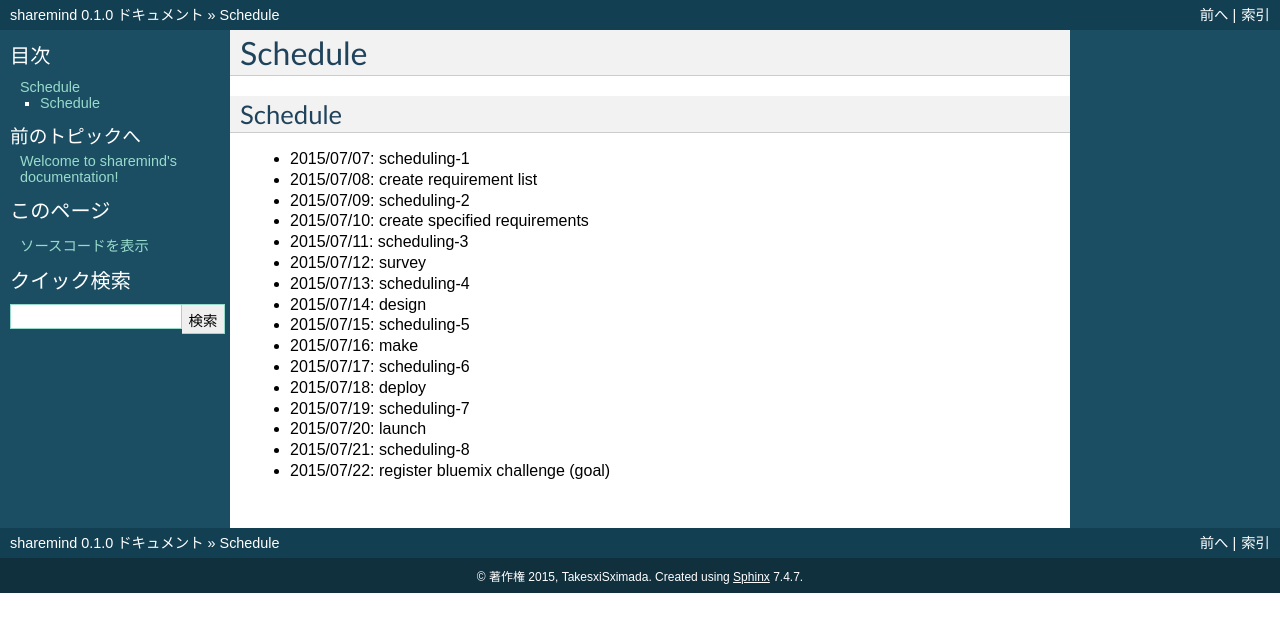
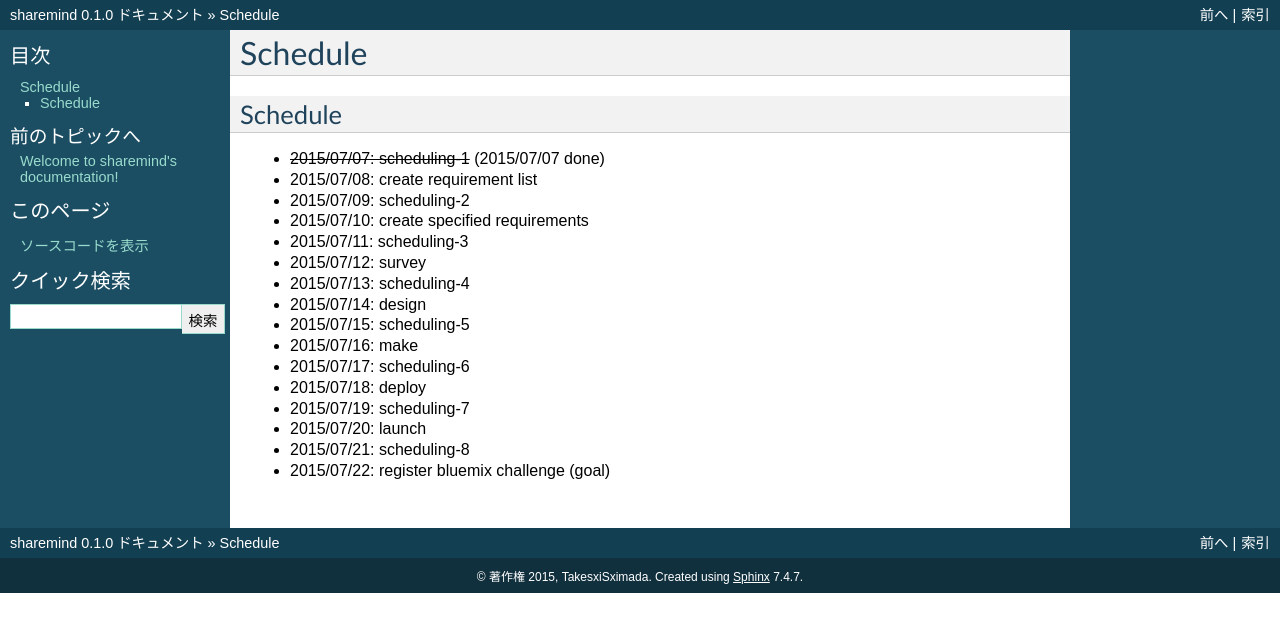
Before and after one commit to TakesxiSximada/sharemind, a Sphinx documentation site: the page built from doc/schedule.rst, in a window 1280 px wide. Shown: the top 632 px of the page. Built offline with Sphinx 7.4.7, drawn with Linux system fonts in a browser that asks for light colours.

Commit message:
update schedule

```diff
--- a/doc/schedule.rst
+++ b/doc/schedule.rst
@@ -4,10 +4,12 @@
 Schedule
 *****************************************
 
+.. role:: strike
+
 Schedule
 ========
 
-- 2015/07/07: scheduling-1
+- :strike:`2015/07/07: scheduling-1` (2015/07/07 done)
 - 2015/07/08: create requirement list
 - 2015/07/09: scheduling-2
 - 2015/07/10: create specified requirements
```
